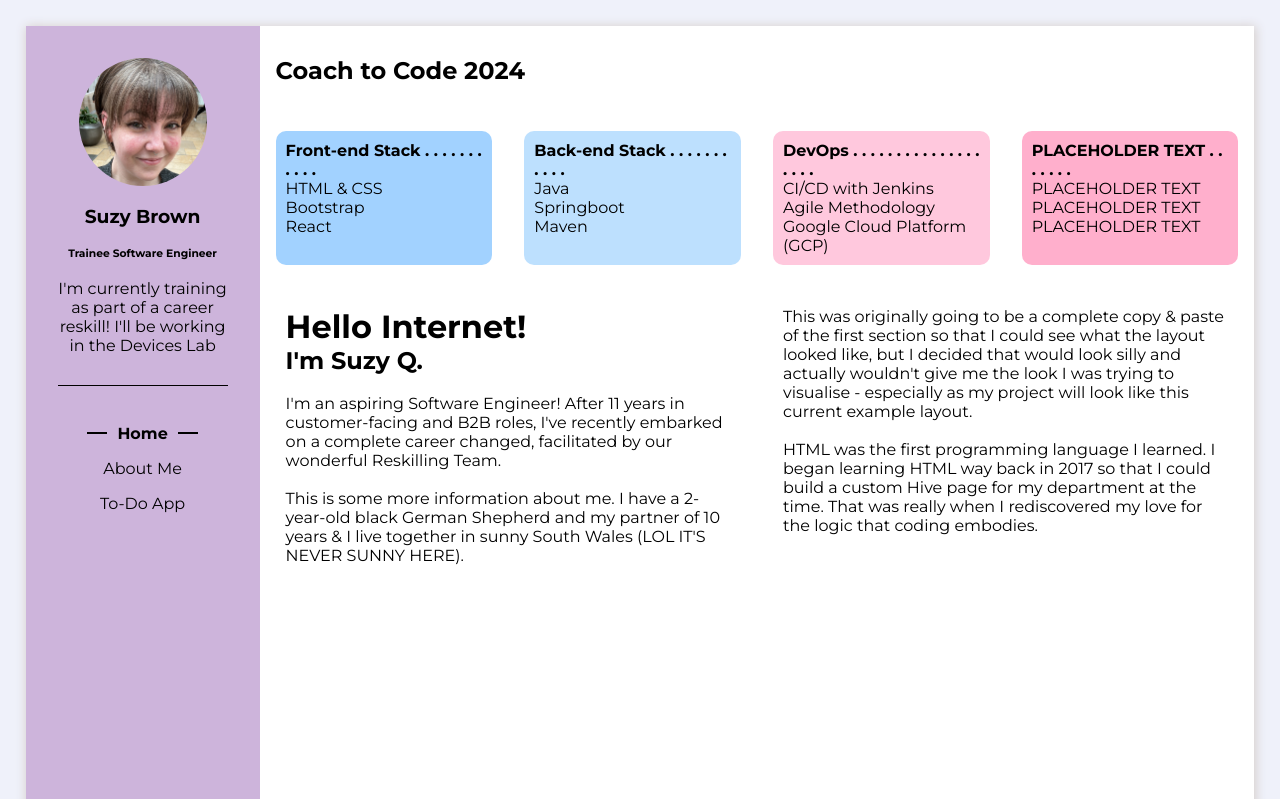
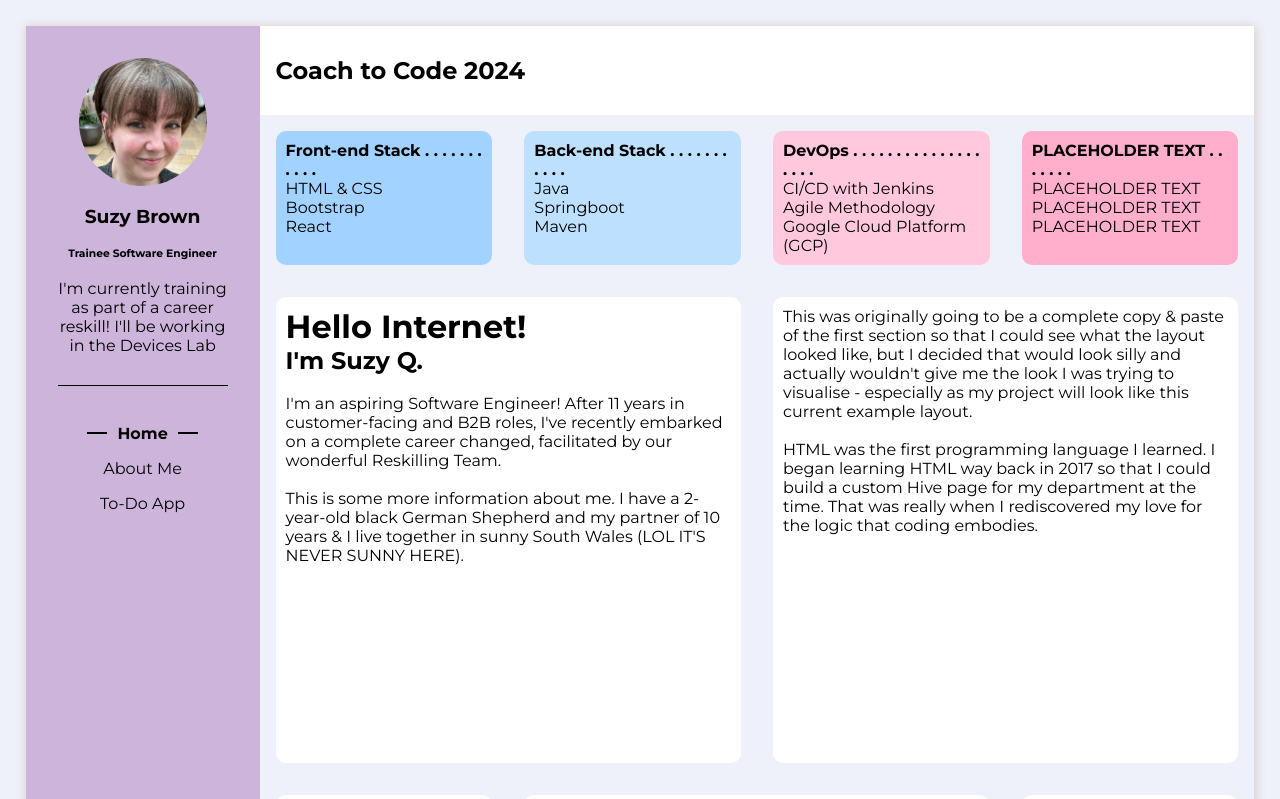
Before and after one commit to SuzyQ-2117/CoachToCodeProject, a React (Create React App) app in the folder frontend-react/: page / in a window 1280 px wide. Shown: the top 799 px of the page. Built offline with nearby package versions, Linux system fonts and the light colour scheme.

Commit message:
class name added to top-level divs to ensure consistent theme

```diff
--- a/frontend-react/src/components/Intro.jsx
+++ b/frontend-react/src/components/Intro.jsx
@@ -1,6 +1,6 @@
 export default function Intro() {
     return (
-        <div className="container">
+        <div className="container coloured-background">
 
 
             <div className="top-far-left">
--- a/frontend-react/src/pages/About.jsx
+++ b/frontend-react/src/pages/About.jsx
@@ -1,6 +1,6 @@
 export default function About() {
     return(
-        <div>
+        <div className="coloured-background">
             <p>This is the section about me!</p>
         </div>
     )
--- a/frontend-react/src/pages/ToDoPage.jsx
+++ b/frontend-react/src/pages/ToDoPage.jsx
@@ -23,7 +23,7 @@ export default function ToDoPage() {
     // will need to perform a fetch request here to retrieve the details of all tasks held in the database and will then need to deconstruct them and parse the data into the ToDoCard
 
     return (
-        <div>
+        <div className="coloured-background">
             <h3>This is a heading about the tasks on this page!</h3>
             <br />
             <p>This is the section where my fancy To Do app will be displayed</p>
```
